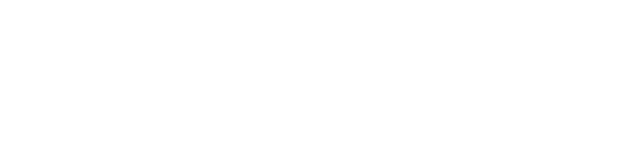
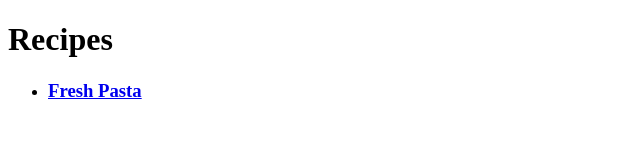
Before and after one commit to NSienerth/odin-recipes, a plain HTML site: page index.html in a window 1280 px wide. Shown: the whole page, without its empty margins (0-640 px from the left). Drawn offline with Linux system fonts and the light colour scheme.

Commit message:
Linked to Pasta

```diff
--- a/index.html
+++ b/index.html
@@ -5,6 +5,9 @@
         <title>Nick's Recipes</title>
     </head>
     <body>
-        <h1></h1>
+        <h1>Recipes</h1>
+        <ul>
+            <li><h3><a href="recipes/fresh_pasta.html">Fresh Pasta</a></h3></li>
+        </ul>
     </body>
 </html>
```
